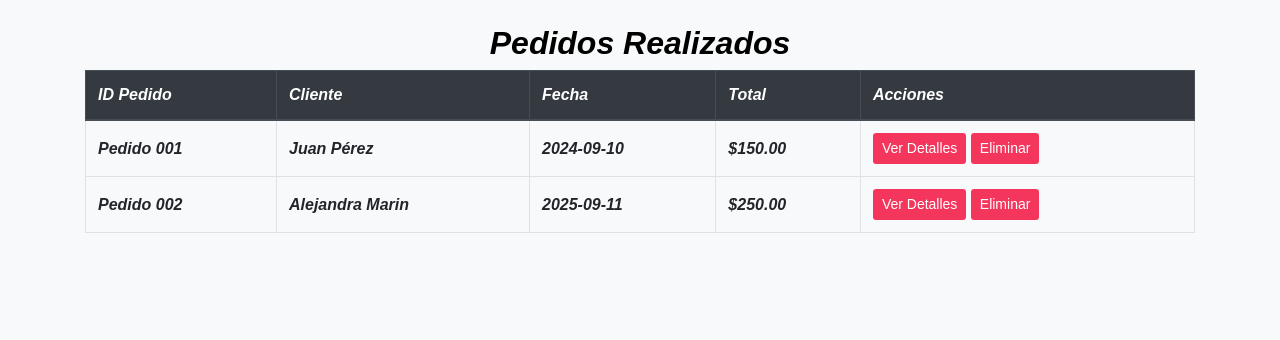
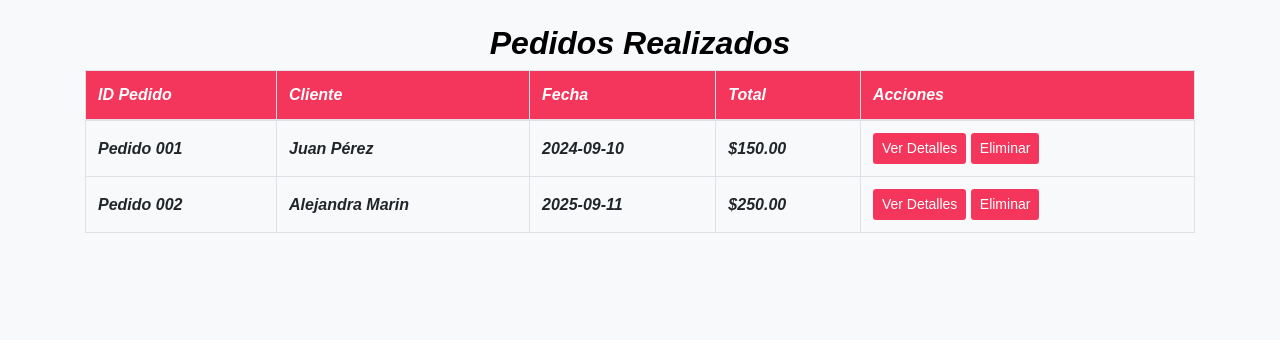
Before and after one commit to al-mr1234/fantasiaintima, a Django app: page /pedido in a window 1280 px wide. Shown: the part 80-420 px from the top of the page. Run offline with Django 5.2, Linux system fonts and the light colour scheme; some libraries are stand-ins or nearby versions.

Commit message:
actualice el color de la tabla del historial de pedidos

```diff
--- a/sexshop/appsexshop/static/css/pedido.css
+++ b/sexshop/appsexshop/static/css/pedido.css
@@ -38,8 +38,8 @@
   }
 
   thead{
-      background-color: black;
-      color: white;
+      background-color:#f5365c;
+      color: rgb(255, 255, 255);
   }
 
 
@@ -244,6 +244,7 @@
     outline: none;
   }
 
+
   .fab:focus {
     outline: none;
   }
--- a/sexshop/appsexshop/templates/pedido.html
+++ b/sexshop/appsexshop/templates/pedido.html
@@ -41,7 +41,7 @@
     <h2> <center>Pedidos Realizados</center> </h2>
 
     <table class="table table-bordered table-hover">
-        <thead class="thead-dark">
+        <thead class="thead">
             <tr>
                 <th>ID Pedido</th>
                 <th>Cliente</th>
@@ -77,7 +77,7 @@
     </table>
 
     <div id="noResults" style="text-align:center; margin-top:10px; display:none;">
-    No se encuentra ningún resultado.
+    No se encontro ningún resultado.
 </div>
 
 </div>
```
